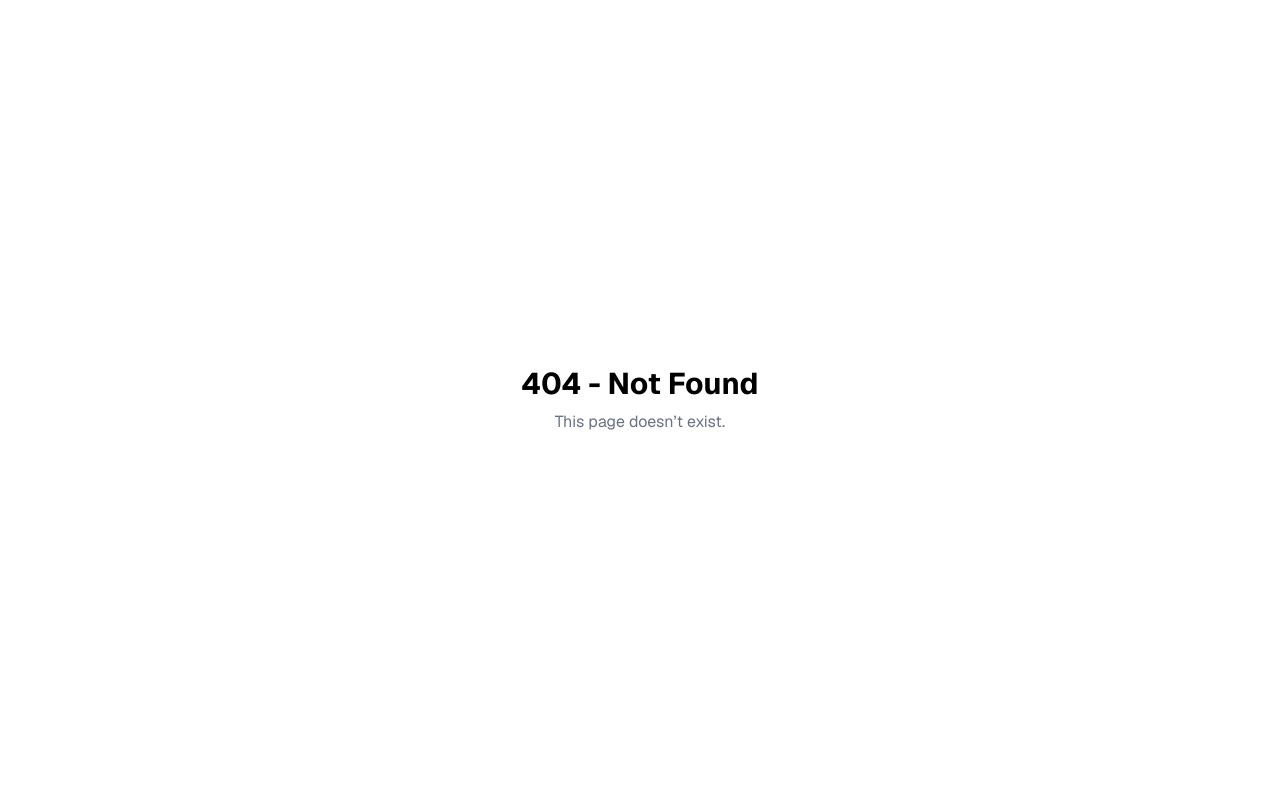
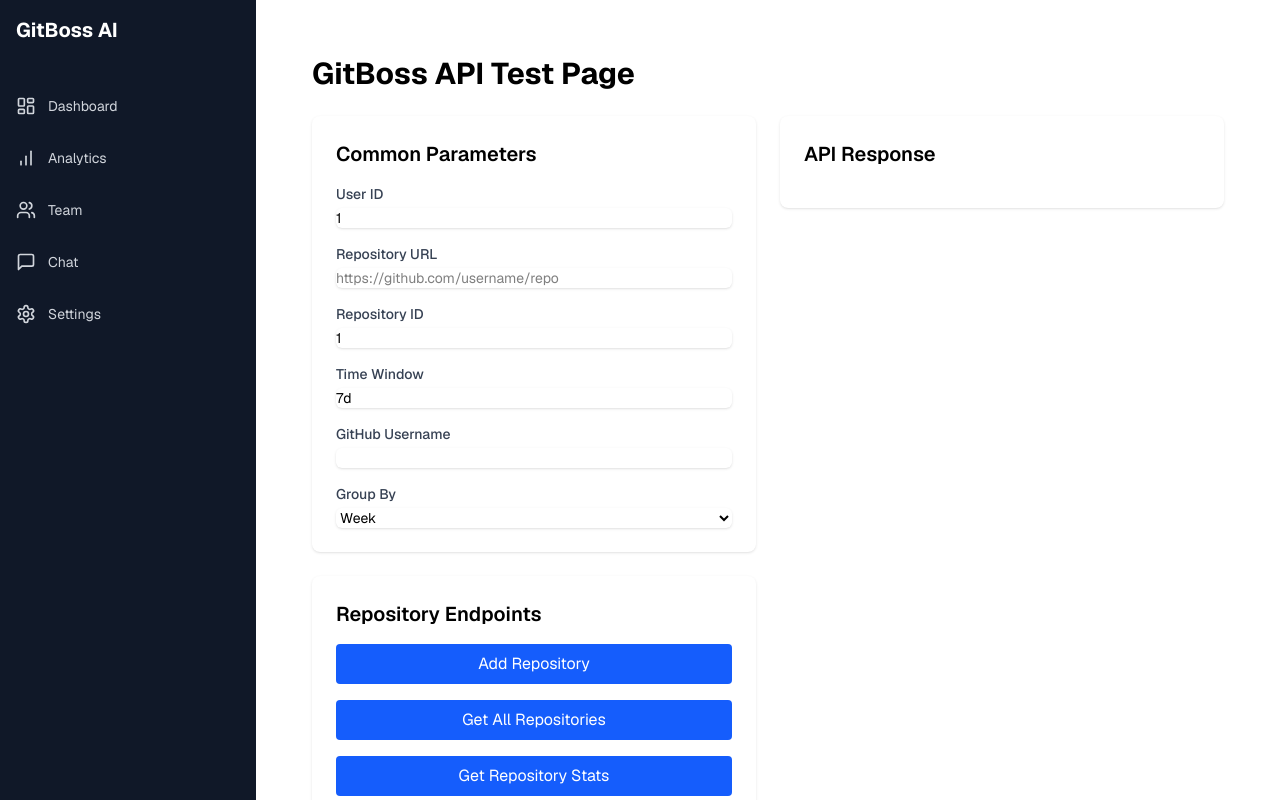
Before and after one commit to GitBoss-AI/frontend, a Next.js app: page /dev/debug in a window 1280 px wide. Before the commit this address had no page. Built offline with nearby package versions, Linux system fonts and the light colour scheme; no server answers.

Commit message:
debugging api

```diff
--- /dev/null
+++ b/src/app/(dashboard)/debug/page.tsx
@@ -0,0 +1,274 @@
+"use client";
+import { useState } from "react";
+import {
+  addRepository,
+  getAllRepositories,
+  getRepositoryStats,
+  getContributorStats,
+  getTopPerformers,
+  getRecentActivity,
+  getTeamTimeline,
+} from "@/utils/api"; // Adjust the import path as needed
+
+export default function ApiTestPage() {
+  // State for input parameters
+  const [userId, setUserId] = useState<number>(1);
+  const [repoUrl, setRepoUrl] = useState<string>("");
+  const [repoId, setRepoId] = useState<number>(1);
+  const [timeWindow, setTimeWindow] = useState<string>("7d");
+  const [githubUsername, setGithubUsername] = useState<string>("");
+  const [groupBy, setGroupBy] = useState<"week" | "month" | "quarter">("week");
+
+  // State for API responses
+  const [response, setResponse] = useState<any>(null);
+  const [loading, setLoading] = useState<boolean>(false);
+  const [error, setError] = useState<string | null>(null);
+
+  // Function to handle API calls
+  const callApi = async (
+    apiFunction: () => Promise<any>,
+    functionName: string,
+  ) => {
+    setLoading(true);
+    setError(null);
+    try {
+      const result = await apiFunction();
+      setResponse({ functionName, data: result });
+      console.log(`${functionName} response:`, result);
+    } catch (err: any) {
+      setError(`Error in ${functionName}: ${err.message}`);
+      console.error(`Error in ${functionName}:`, err);
+    } finally {
+      setLoading(false);
+    }
+  };
+
+  return (
+    <div className="container mx-auto p-6">
+      <h1 className="text-3xl font-bold mb-6">GitBoss API Test Page</h1>
+
+      <div className="grid grid-cols-1 md:grid-cols-2 gap-6">
+        {/* Left column: Input forms */}
+        <div className="space-y-6">
+          <div className="bg-white p-6 rounded-lg shadow">
+            <h2 className="text-xl font-semibold mb-4">Common Parameters</h2>
+            <div className="space-y-4">
+              <div>
+                <label className="block text-sm font-medium text-gray-700">
+                  User ID
+                </label>
+                <input
+                  type="number"
+                  value={userId}
+                  onChange={(e) => setUserId(Number(e.target.value))}
+                  className="mt-1 block w-full rounded-md border-gray-300 shadow-sm focus:border-indigo-500 focus:ring-indigo-500 sm:text-sm"
+                />
+              </div>
+
+              <div>
+                <label className="block text-sm font-medium text-gray-700">
+                  Repository URL
+                </label>
+                <input
+                  type="text"
+                  value={repoUrl}
+                  placeholder="https://github.com/username/repo"
+                  onChange={(e) => setRepoUrl(e.target.value)}
+                  className="mt-1 block w-full rounded-md border-gray-300 shadow-sm focus:border-indigo-500 focus:ring-indigo-500 sm:text-sm"
+                />
+              </div>
+
+              <div>
+                <label className="block text-sm font-medium text-gray-700">
+                  Repository ID
+                </label>
+                <input
+                  type="number"
+                  value={repoId}
+                  onChange={(e) => setRepoId(Number(e.target.value))}
+                  className="mt-1 block w-full rounded-md border-gray-300 shadow-sm focus:border-indigo-500 focus:ring-indigo-500 sm:text-sm"
+                />
+              </div>
+
+              <div>
+                <label className="block text-sm font-medium text-gray-700">
+                  Time Window
+                </label>
+                <input
+                  type="text"
+                  value={timeWindow}
+                  placeholder="7d, 30d, 90d, etc."
+                  onChange={(e) => setTimeWindow(e.target.value)}
+                  className="mt-1 block w-full rounded-md border-gray-300 shadow-sm focus:border-indigo-500 focus:ring-indigo-500 sm:text-sm"
+                />
+              </div>
+
+              <div>
+                <label className="block text-sm font-medium text-gray-700">
+                  GitHub Username
+                </label>
+                <input
+                  type="text"
+                  value={githubUsername}
+                  onChange={(e) => setGithubUsername(e.target.value)}
+                  className="mt-1 block w-full rounded-md border-gray-300 shadow-sm focus:border-indigo-500 focus:ring-indigo-500 sm:text-sm"
+                />
+              </div>
+
+              <div>
+                <label className="block text-sm font-medium text-gray-700">
+                  Group By
+                </label>
+                <select
+                  value={groupBy}
+                  onChange={(e) =>
+                    setGroupBy(e.target.value as "week" | "month" | "quarter")
+                  }
+                  className="mt-1 block w-full rounded-md border-gray-300 shadow-sm focus:border-indigo-500 focus:ring-indigo-500 sm:text-sm"
+                >
+                  <option value="week">Week</option>
+                  <option value="month">Month</option>
+                  <option value="quarter">Quarter</option>
+                </select>
+              </div>
+            </div>
+          </div>
+
+          <div className="bg-white p-6 rounded-lg shadow">
+            <h2 className="text-xl font-semibold mb-4">Repository Endpoints</h2>
+            <div className="space-y-4">
+              <button
+                onClick={() =>
+                  callApi(() => addRepository(userId, repoUrl), "addRepository")
+                }
+                className="w-full px-4 py-2 bg-blue-600 text-white rounded hover:bg-blue-700"
+              >
+                Add Repository
+              </button>
+
+              <button
+                onClick={() =>
+                  callApi(
+                    () => getAllRepositories(userId),
+                    "getAllRepositories",
+                  )
+                }
+                className="w-full px-4 py-2 bg-blue-600 text-white rounded hover:bg-blue-700"
+              >
+                Get All Repositories
+              </button>
+
+              <button
+                onClick={() =>
+                  callApi(
+                    () => getRepositoryStats(repoUrl, timeWindow),
+                    "getRepositoryStats",
+                  )
+                }
+                className="w-full px-4 py-2 bg-blue-600 text-white rounded hover:bg-blue-700"
+              >
+                Get Repository Stats
+              </button>
+            </div>
+          </div>
+
+          <div className="bg-white p-6 rounded-lg shadow">
+            <h2 className="text-xl font-semibold mb-4">
+              Contributor Endpoints
+            </h2>
+            <div className="space-y-4">
+              <button
+                onClick={() =>
+                  callApi(
+                    () =>
+                      getContributorStats(
+                        githubUsername,
+                        repoId,
+                        userId,
+                        timeWindow,
+                      ),
+                    "getContributorStats",
+                  )
+                }
+                className="w-full px-4 py-2 bg-green-600 text-white rounded hover:bg-green-700"
+              >
+                Get Contributor Stats
+              </button>
+
+              <button
+                onClick={() =>
+                  callApi(
+                    () => getTopPerformers(repoId, timeWindow),
+                    "getTopPerformers",
+                  )
+                }
+                className="w-full px-4 py-2 bg-green-600 text-white rounded hover:bg-green-700"
+              >
+                Get Top Performers
+              </button>
+
+              <button
+                onClick={() =>
+                  callApi(() => getRecentActivity(repoId), "getRecentActivity")
+                }
+                className="w-full px-4 py-2 bg-green-600 text-white rounded hover:bg-green-700"
+              >
+                Get Recent Activity
+              </button>
+            </div>
+          </div>
+
+          <div className="bg-white p-6 rounded-lg shadow">
+            <h2 className="text-xl font-semibold mb-4">Team Endpoints</h2>
+            <div className="space-y-4">
+              <button
+                onClick={() =>
+                  callApi(
+                    () => getTeamTimeline(repoId, groupBy),
+                    "getTeamTimeline",
+                  )
+                }
+                className="w-full px-4 py-2 bg-purple-600 text-white rounded hover:bg-purple-700"
+              >
+                Get Team Timeline
+              </button>
+            </div>
+          </div>
+        </div>
+
+        {/* Right column: Results */}
+        <div>
+          <div className="bg-white p-6 rounded-lg shadow">
+            <h2 className="text-xl font-semibold mb-4">API Response</h2>
+
+            {loading && (
+              <div className="text-center py-4">
+                <p className="text-gray-600">Loading...</p>
+              </div>
+            )}
+
+            {error && (
+              <div className="bg-red-50 border border-red-200 text-red-800 rounded p-4 mb-4">
+                <p>{error}</p>
+              </div>
+            )}
+
+            {response && !loading && !error && (
+              <div>
+                <div className="mb-2 pb-2 border-b">
+                  <span className="font-semibold">Function: </span>
+                  <span className="text-blue-600">{response.functionName}</span>
+                </div>
+                <div className="overflow-auto max-h-[500px]">
+                  <pre className="bg-gray-50 p-4 rounded text-sm overflow-x-auto">
+                    {JSON.stringify(response.data, null, 2)}
+                  </pre>
+                </div>
+              </div>
+            )}
+          </div>
+        </div>
+      </div>
+    </div>
+  );
+}
--- a/src/app/(dashboard)/layout.tsx
+++ b/src/app/(dashboard)/layout.tsx
@@ -6,7 +6,7 @@ export default function DashboardLayout({
   children: React.ReactNode;
 }) {
   return (
-    <div className="flex min-h-screen">
+    <div className="flex h-screen">
       <Sidebar />
       <main className="flex-1 p-8 overflow-y-auto">{children}</main>
     </div>
```
